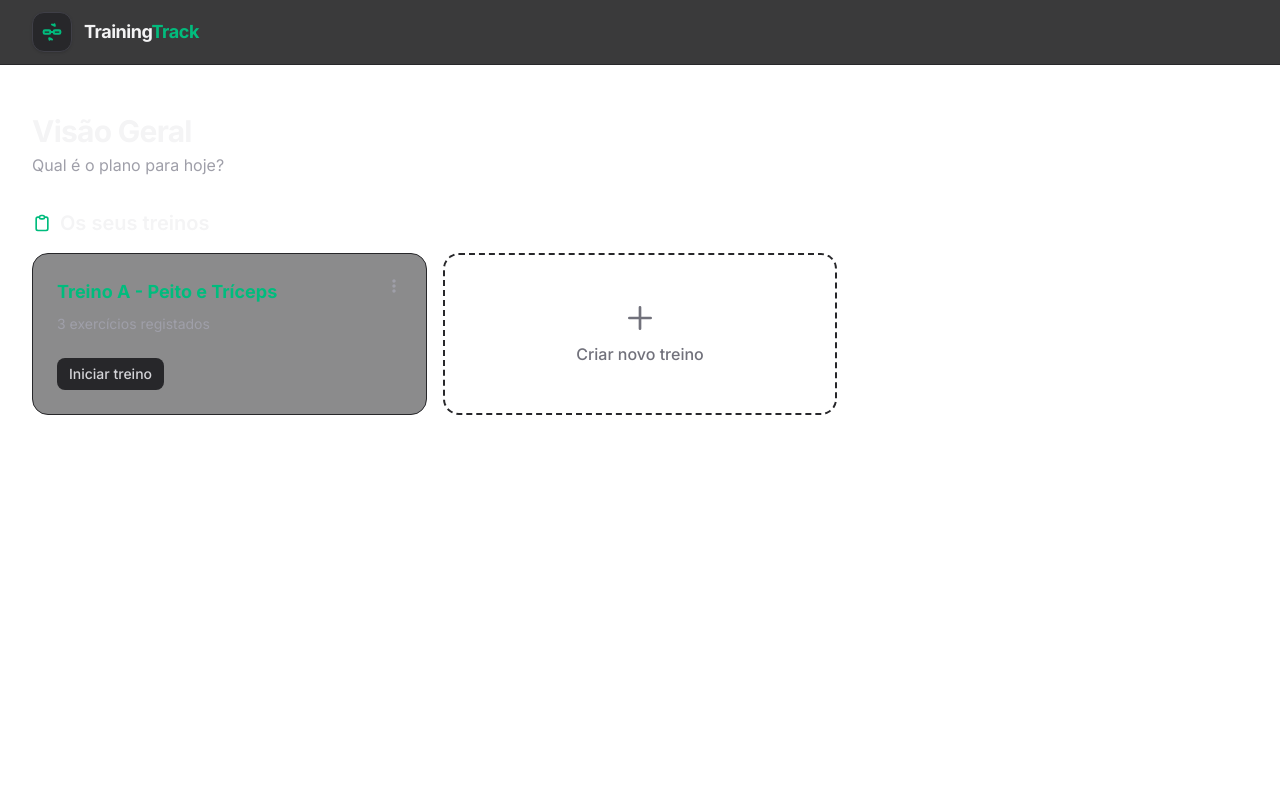
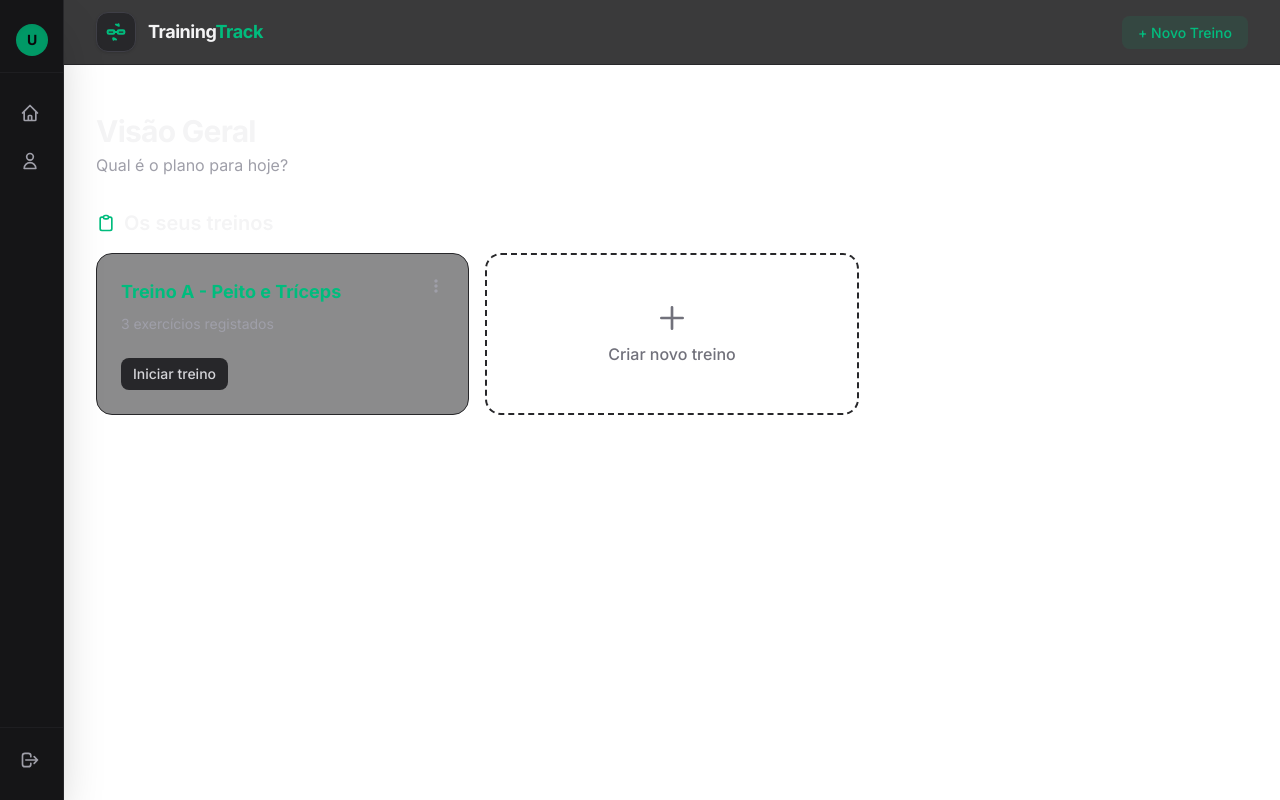
Before and after one commit to AdrianoCordeiro-SQL/training-track, a Next.js app: page / in a window 1280 px wide. Built offline with nearby package versions, Linux system fonts and the light colour scheme; no server answers.

Commit message:
cria a sidebar

```diff
--- a/app/layout.tsx
+++ b/app/layout.tsx
@@ -4,6 +4,7 @@ import "./globals.css";
 // Importe o componente
 import { RestTimer } from "@/components/RestTimer";
 import { Header } from "@/components/Header";
+import { Sidebar } from "@/components/Sidebar";
 
 const inter = Inter({ subsets: ["latin"] });
 
@@ -20,11 +21,13 @@ export default function RootLayout({
   return (
     <html lang="pt">
       <body className={`${inter.className} bg-zinc-950 text-zinc-50`}>
-        <Header />
-        {children}
+        <Sidebar />
 
-        {/* Adicionamos o cronómetro aqui, fora do fluxo das páginas */}
-        <RestTimer />
+        <div className="flex-1 pl-0 md:pl-16 w-full relative">
+          <Header />
+          {children}
+          <RestTimer />
+        </div>
       </body>
     </html>
   );
--- a/components/Header.tsx
+++ b/components/Header.tsx
@@ -1,5 +1,5 @@
 "use client";
-// import Link from "next/link";
+import Link from "next/link";
 import { HomeButton } from "./HomeButton";
 import { usePathname } from "next/navigation";
 
@@ -21,14 +21,14 @@ export function Header() {
         </div>
 
         {/* Lado Direito: Ações */}
-        {/* <nav>
+        <nav>
           <Link
             href="/create-workout"
             className="text-sm font-medium text-emerald-500 hover:text-emerald-400 transition-colors bg-emerald-500/10 px-4 py-2 rounded-lg"
           >
             + Novo Treino
           </Link>
-        </nav> */}
+        </nav>
       </div>
     </header>
   );
--- a/components/Sidebar.tsx
+++ b/components/Sidebar.tsx
@@ -0,0 +1,136 @@
+"use client";
+
+import { useEffect, useState } from "react";
+import Link from "next/link";
+import { usePathname, useRouter } from "next/navigation";
+import { supabase } from "@/utils/supabase";
+
+export function Sidebar() {
+  const pathname = usePathname();
+  const router = useRouter();
+  const [userName, setUserName] = useState("Usuário");
+  const [userInitials, setUserInitials] = useState("U");
+
+  // Busca os dados do Supabase ao montar a sidebar
+  useEffect(() => {
+    const getUser = async () => {
+      const {
+        data: { user },
+      } = await supabase.auth.getUser();
+      if (user) {
+        // Pega os metadados que salvamos no cadastro
+        const firstName = user.user_metadata?.first_name || "";
+        const lastName = user.user_metadata?.last_name || "";
+
+        if (firstName) {
+          setUserName(`${firstName} ${lastName}`);
+          setUserInitials(
+            firstName.charAt(0) + (lastName ? lastName.charAt(0) : ""),
+          );
+        } else if (user.email) {
+          setUserName(user.email.split("@")[0]);
+          setUserInitials(user.email.charAt(0).toUpperCase());
+        }
+      }
+    };
+    getUser();
+  }, [pathname]);
+
+  // Não renderiza na tela de login ou registro
+  if (pathname === "/login" || pathname === "/register") return null;
+
+  const handleLogout = async () => {
+    await supabase.auth.signOut();
+    router.push("/login");
+  };
+
+  return (
+    <aside className="fixed left-0 top-0 h-screen bg-zinc-950/95 backdrop-blur-md border-r border-zinc-800 transition-all duration-300 w-16 hover:w-64 z-50 group flex flex-col overflow-hidden shadow-2xl">
+      {/* Topo: Foto do Usuário (Iniciais por enquanto) */}
+      <div className="p-4 flex items-center gap-4 border-b border-zinc-800/50 mt-2">
+        <div className="w-8 h-8 rounded-full bg-emerald-600 flex items-center justify-center text-sm font-bold text-zinc-950 shrink-0 shadow-inner">
+          {userInitials}
+        </div>
+        <div className="flex flex-col whitespace-nowrap opacity-0 group-hover:opacity-100 transition-opacity duration-300">
+          <span className="text-sm font-semibold text-zinc-100 truncate w-40">
+            {userName}
+          </span>
+        </div>
+      </div>
+
+      {/* Meio: Navegação */}
+      <nav className="flex-1 p-3 space-y-2 mt-2">
+        {/* Link Dashboard */}
+        <Link
+          href="/"
+          className="flex items-center gap-4 p-2 rounded-xl hover:bg-zinc-800/80 text-zinc-400 hover:text-emerald-500 transition-colors group/link"
+        >
+          <svg
+            className="w-5 h-5 shrink-0"
+            fill="none"
+            viewBox="0 0 24 24"
+            stroke="currentColor"
+          >
+            <path
+              strokeLinecap="round"
+              strokeLinejoin="round"
+              strokeWidth={2}
+              d="M3 12l2-2m0 0l7-7 7 7M5 10v10a1 1 0 001 1h3m10-11l2 2m-2-2v10a1 1 0 01-1 1h-3m-6 0a1 1 0 001-1v-4a1 1 0 011-1h2a1 1 0 011 1v4a1 1 0 001 1m-6 0h6"
+            />
+          </svg>
+          <span className="whitespace-nowrap opacity-0 group-hover:opacity-100 transition-opacity duration-300 font-medium">
+            Início
+          </span>
+        </Link>
+
+        {/* Link Perfil */}
+        <Link
+          href="/profile"
+          className="flex items-center gap-4 p-2 rounded-xl hover:bg-zinc-800/80 text-zinc-400 hover:text-emerald-500 transition-colors group/link"
+        >
+          <svg
+            className="w-5 h-5 shrink-0"
+            fill="none"
+            viewBox="0 0 24 24"
+            stroke="currentColor"
+          >
+            <path
+              strokeLinecap="round"
+              strokeLinejoin="round"
+              strokeWidth={2}
+              d="M16 7a4 4 0 11-8 0 4 4 0 018 0zM12 14a7 7 0 00-7 7h14a7 7 0 00-7-7z"
+            />
+          </svg>
+          <span className="whitespace-nowrap opacity-0 group-hover:opacity-100 transition-opacity duration-300 font-medium">
+            Perfil
+          </span>
+        </Link>
+      </nav>
+
+      {/* Fundo: Logout */}
+      <div className="p-3 border-t border-zinc-800/50 mb-2">
+        <button
+          onClick={handleLogout}
+          className="w-full flex items-center gap-4 p-2 rounded-xl hover:bg-red-500/10 text-zinc-400 hover:text-red-500 transition-colors"
+        >
+          <svg
+            className="w-5 h-5 shrink-0"
+            fill="none"
+            viewBox="0 0 24 24"
+            stroke="currentColor"
+          >
+            <path
+              strokeLinecap="round"
+              strokeLinejoin="round"
+              strokeWidth={2}
+              d="M17 16l4-4m0 0l-4-4m4 4H7m6 4v1a3 3 0 01-3 3H6a3 3 0 01-3-3V7a3 3 0 013-3h4a3 3 0 013 3v1"
+            />
+          </svg>
+          <span className="whitespace-nowrap opacity-0 group-hover:opacity-100 transition-opacity duration-300 font-medium">
+            Sair
+          </span>
+        </button>
+      </div>
+    </aside>
+  );
+}
```
